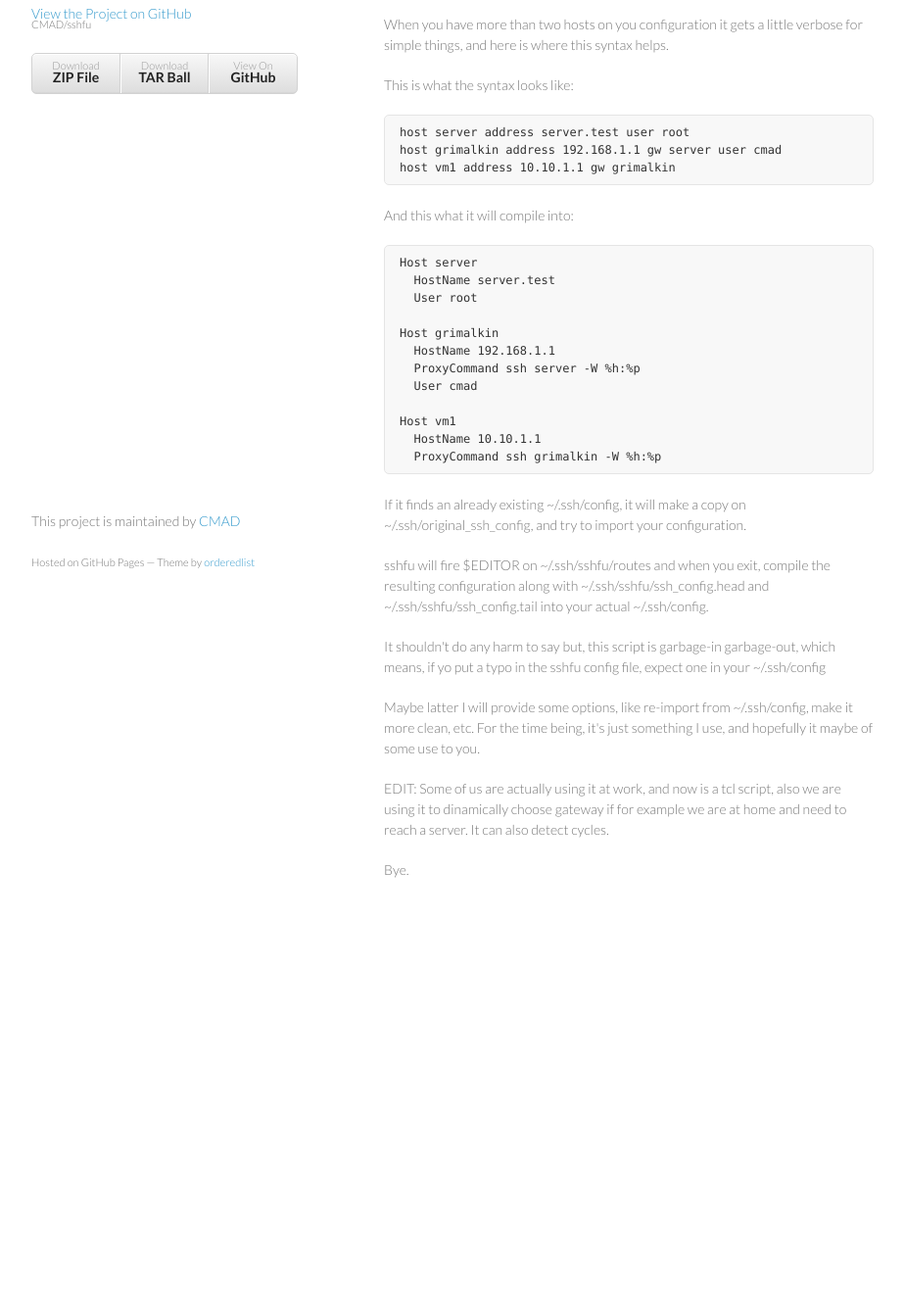
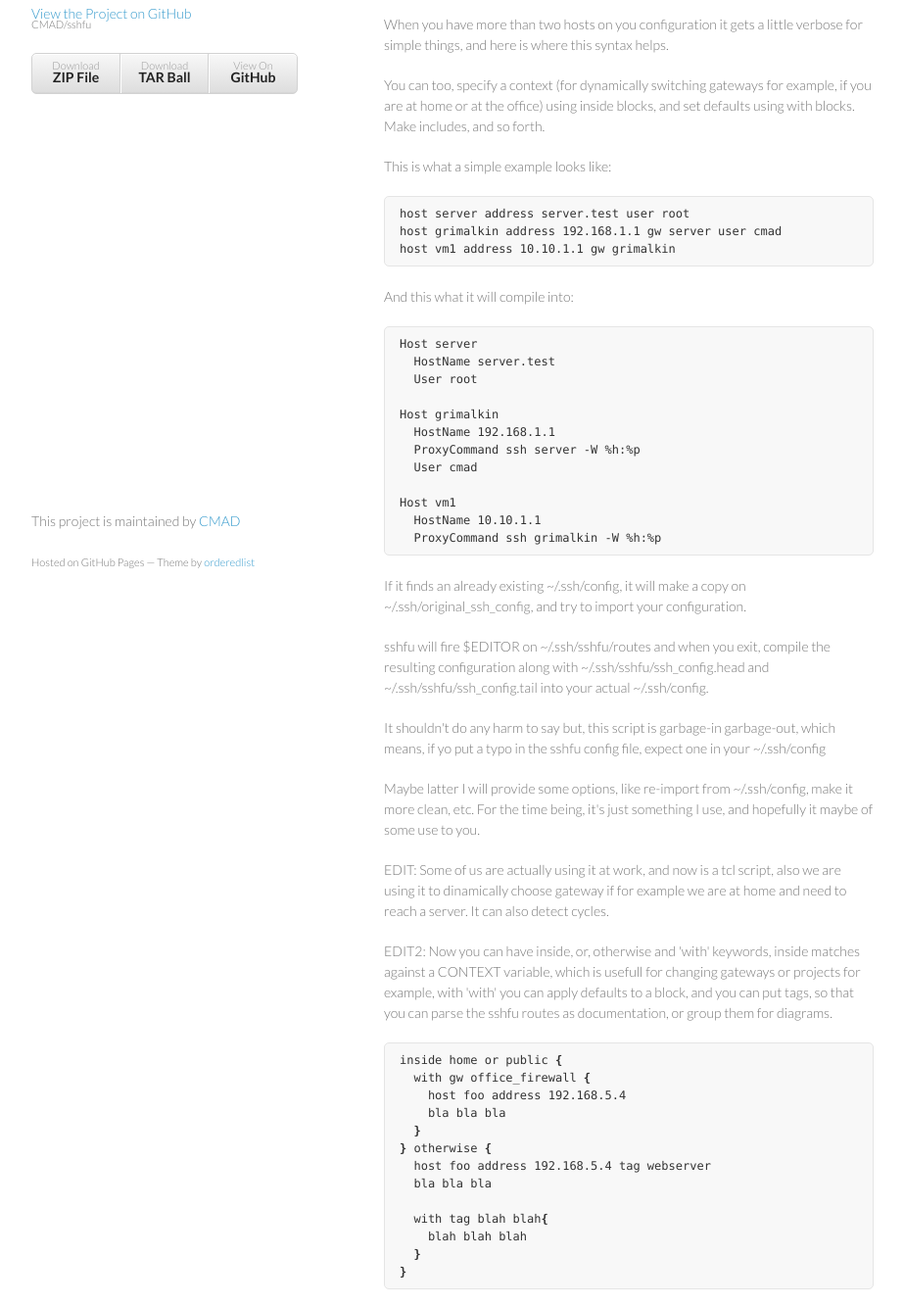
Before and after one commit to CMAD/sshfu, a plain HTML site: page index.html in a window 1280 px wide. Shown: the part 147-1480 px from the top of the page at 98% size, without its empty margins (178-1101 px from the left). Before the commit the page ends 1115 px from the top, so only its background shows below. Drawn offline with Linux system fonts and the light colour scheme.

```diff
--- a/index.html
+++ b/index.html
@@ -32,9 +32,11 @@
 
 <p>This script provides an alternative line-by-line syntax for ~/.ssh/config that is a little easier on the eyes.</p>
 
-<p>When you have more than two hosts on you configuration it gets a little verbose for simple things, and here is where this syntax helps.</p>
+<p>When you have more than two hosts on you configuration it gets a little verbose for simple things, and here is where this syntax helps. </p>
 
-<p>This is what the syntax looks like:</p>
+<p>You can too, specify a context (for dynamically switching gateways for example, if you are at home or at the office) using inside blocks, and set defaults using with blocks. Make includes, and so forth.</p>
+
+<p>This is what a simple example looks like:</p>
 
 <div class="highlight"><pre>host server address server.test user root
 host grimalkin address 192.168.1.1 gw server user cmad
@@ -68,6 +70,24 @@ Host vm1
 <p>EDIT: Some of us are actually using it at work, and now is a tcl script, also we are using it to dinamically
 choose gateway if for example we are at home and need to reach a server. It can also detect cycles.</p>
 
+<p>EDIT2: Now you can have inside, or, otherwise and 'with' keywords, inside matches against a
+CONTEXT variable, which is usefull for changing gateways or projects for example, with 'with' you can apply defaults to a block, and you can put tags, so that you can parse the sshfu routes as documentation, or group them for diagrams.</p>
+
+<div class="highlight"><pre>inside home or public <span class="o">{</span>
+  with gw office_firewall <span class="o">{</span>
+    host foo address 192.168.5.4
+    bla bla bla
+  <span class="o">}</span>
+<span class="o">}</span> otherwise <span class="o">{</span>
+  host foo address 192.168.5.4 tag webserver
+  bla bla bla
+
+  with tag blah blah<span class="o">{</span>
+    blah blah blah
+  <span class="o">}</span>
+<span class="o">}</span>
+</pre></div>
+
 <p>Bye.</p>
       </section>
       <footer>
```
Also changed, not shown: params.json (+1 -1 lines).
